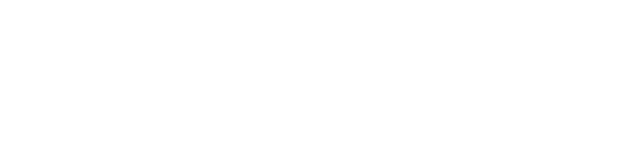
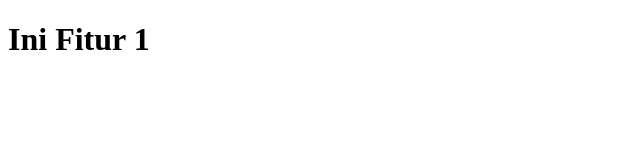
Before and after one commit to ratnapeputri/branch, a plain HTML site: page index.html in a window 1280 px wide. Shown: the whole page, without its empty margins (0-640 px from the left). Drawn offline with Linux system fonts and the light colour scheme.

Commit message:
tambah fitur1

```diff
--- a/index.html
+++ b/index.html
@@ -7,6 +7,6 @@
     <title>Document</title>
 </head>
 <body>
-
+    <h1>Ini Fitur 1</h1>
 </body>
 </html>
```
